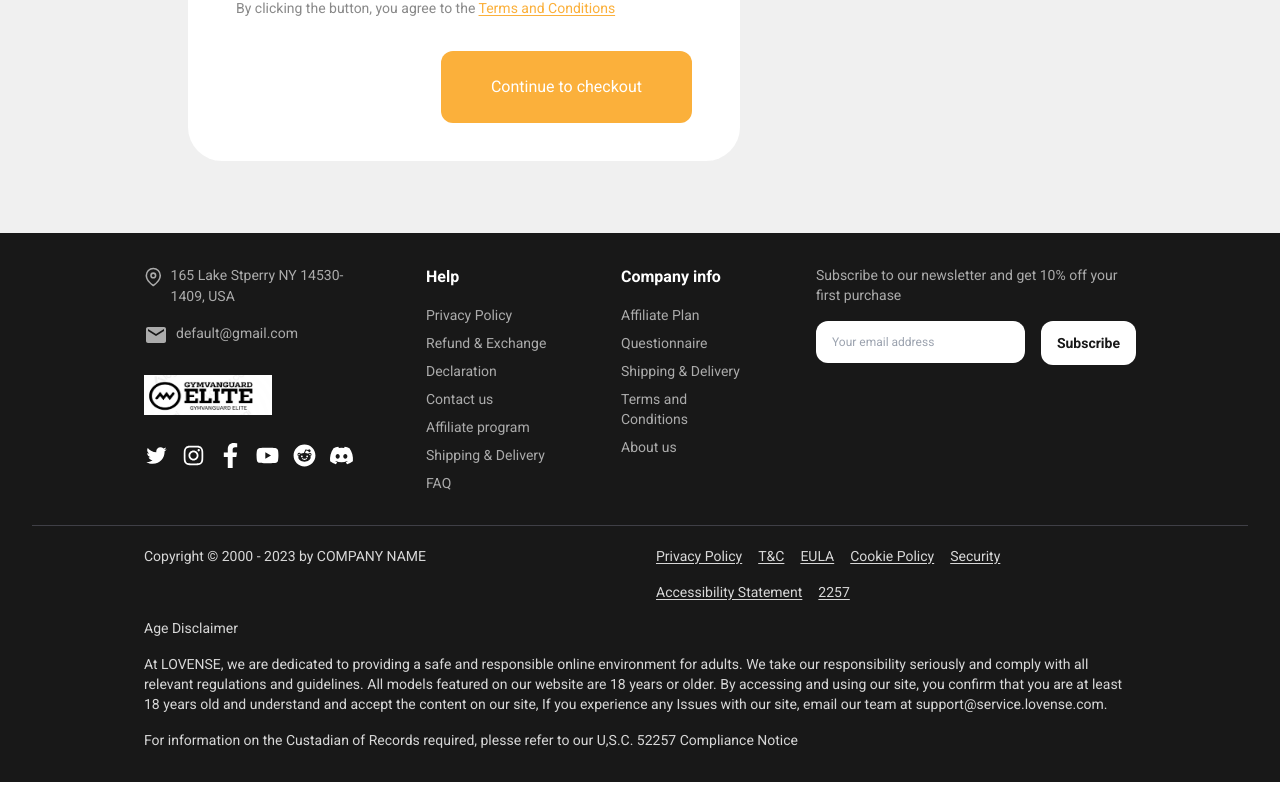
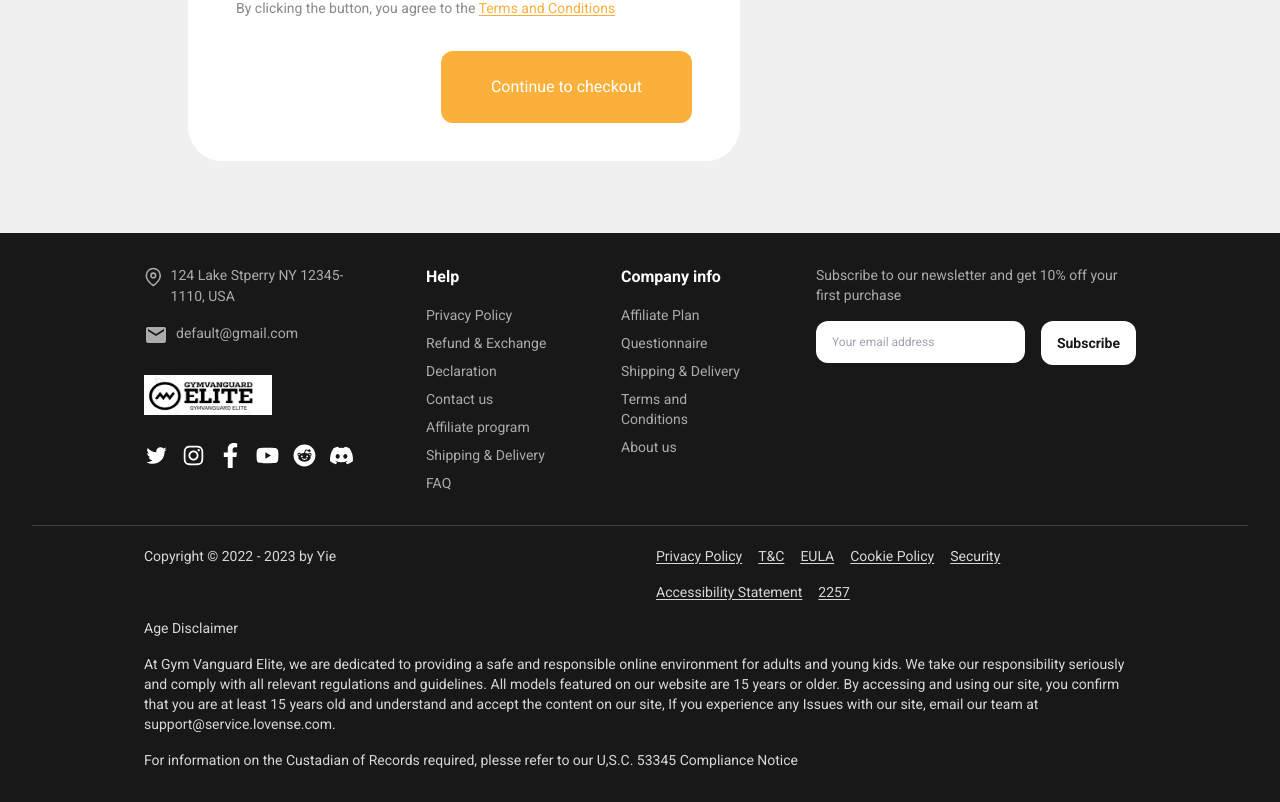
Before and after one commit to YieGin/Gym-Vanguard-Elite, a React (Vite) app: page /Ordering in a window 1280 px wide. Shown: the part 1112-1914 px from the top of the page. Built offline with nearby package versions, Linux system fonts and the light colour scheme.

Commit message:
fixed error

```diff
--- a/src/Pages/Footer/CopyRight/index.jsx
+++ b/src/Pages/Footer/CopyRight/index.jsx
@@ -6,7 +6,7 @@ const CopyRight = () => {
       <div className="TabletSm:px-8 Tablet:px-[112px] PC:px-[360px]">
         <div className="flex SmartphonesSm:flex-wrap SmartphonesSm:gap-y-6 TabletSm:flex-nowrap gap-x-8 mt-5">
           <p className="font-Roboto w-full text-sm text-[#D7D7D7]">
-            Copyright © 2000 - 2023 by COMPANY NAME
+            Copyright © 2022 - 2023 by Yie
           </p>
           <ul className="flex flex-wrap SmartphonesSm:gap-y-1 TabletSm:gap-y-4 gap-x-4 w-full font-Roboto text-sm text-[#D7D7D7]">
             <li className="underline underline-offset-2">Privacy Policy</li>
@@ -24,17 +24,18 @@ const CopyRight = () => {
           Age Disclaimer
         </p>
         <p className="font-Roboto text-[#D7D7D7] text-sm mt-2">
-          At LOVENSE, we are dedicated to providing a safe and responsible
-          online environment for adults. We take our responsibility seriously
-          and comply with all relevant regulations and guidelines. All models
-          featured on our website are 18 years or older. By accessing and using
-          our site, you confirm that you are at least 18 years old and
-          understand and accept the content on our site, If you experience any
-          Issues with our site, email our team at support@service.lovense.com.
+          At Gym Vanguard Elite, we are dedicated to providing a safe and
+          responsible online environment for adults and young kids. We take our
+          responsibility seriously and comply with all relevant regulations and
+          guidelines. All models featured on our website are 15 years or older.
+          By accessing and using our site, you confirm that you are at least 15
+          years old and understand and accept the content on our site, If you
+          experience any Issues with our site, email our team at
+          support@service.lovense.com.
         </p>
         <p className="font-Roboto text-[#D7D7D7] text-sm mt-4">
           For information on the Custadian of Records required, plesse refer to
-          our U,S.C. 52257 Compliance Notice
+          our U,S.C. 53345 Compliance Notice
         </p>
       </div>
     </div>
--- a/src/Pages/Footer/index.jsx
+++ b/src/Pages/Footer/index.jsx
@@ -34,7 +34,7 @@ const Footer = () => {
           <div className="flex gap-x-2">
             <FiMapPin size={24} color="#ABABAB" />
             <p className="font-Roboto text-[14px] text-[#ABABAB]">
-              165 Lake Stperry NY 14530-1409, USA
+              124 Lake Stperry NY 12345-1110, USA
             </p>
           </div>
           <div className="flex gap-x-2 SmartphonesSm:mt-4 TabletSm:mt-0">
--- a/src/Pages/LandingPage/Gifts/index.jsx
+++ b/src/Pages/LandingPage/Gifts/index.jsx
@@ -3,13 +3,11 @@ import { Image1 } from "../../../Assets/Images";
 
 const Gifts = () => {
   return (
-    <div className="flex flex-col h-full items-center justify-center SmartphonesSm:h-[484px] Tablet:h-[580px] PC:h-[1000px]">
-      <img
-        className="absolute SmartphonesSm:top-[88px] TabletSm:top-[174px] w-full SmartphonesSm:object-cover TabletSm:object-cover SmartphonesSm:h-[484px] Tablet:h-[580px] PC:h-[1000px]"
-        src={Image1}
-        alt="Image Gifts"
-      />
-    </div>
+    <img
+      className="w-full SmartphonesSm:object-cover TabletSm:object-cover SmartphonesSm:h-[484px] Tablet:h-[580px] PC:h-[1000px]"
+      src={Image1}
+      alt="Image Gifts"
+    />
   );
 };
 
```
